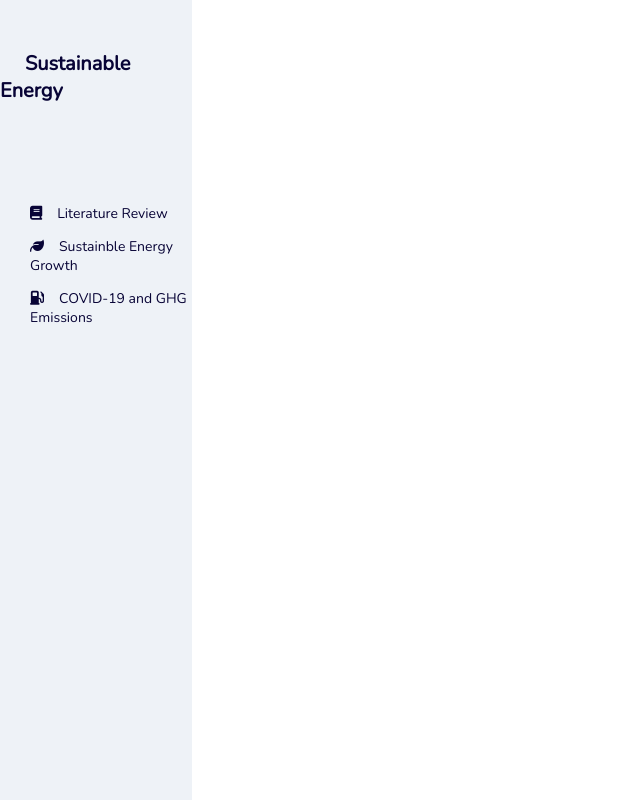
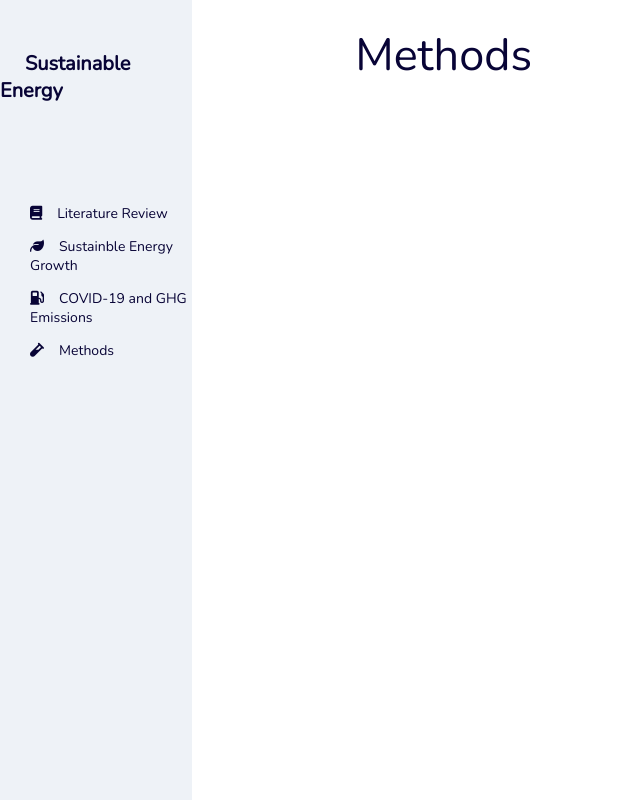
Before and after one commit to Krakhra/data_dashboard, a React (Create React App) app: page /methods in a window 1280 px wide. Shown: the whole page, without its empty margins (0-640 px from the left). Built offline with nearby package versions, Linux system fonts and the light colour scheme.

Commit message:
added methods to side panel and app

```diff
--- a/src/components/App.js
+++ b/src/components/App.js
@@ -19,6 +19,7 @@ const App = () => (
           <Route path="/literature" exact component={LiteratureReivew} />
           <Route path="/growth" exact component={Growth} />
           <Route path="/question-two" exact component={QuestionTwo} />
+          <Route path="/methods" exact component={Methods}/>
         </Switch>
       </Router>
     </div>
--- a/src/components/methods/Methods.css
+++ b/src/components/methods/Methods.css
@@ -0,0 +1,6 @@
+.methodsTitleContainer{
+  font-size: 45px;
+  color: rgb(8, 4, 54);
+  margin-left:15%;
+  padding-top:25px;
+}
--- a/src/components/methods/Methods.js
+++ b/src/components/methods/Methods.js
@@ -1,9 +1,12 @@
 import React from 'react';
 import './Methods.css'
+import PageContainer from '../pageContainer/PageContainer'
 
 const Methods = () =>(
-  <div>
-    test
+  <div className = "methods">
+    <div className = "methodsTitleContainer">
+      Methods
+    </div>
   </div>
 );
 
--- a/src/components/sidePanel/SidePanel.js
+++ b/src/components/sidePanel/SidePanel.js
@@ -28,6 +28,12 @@ const SidePanel = () => (
           COVID-19 and GHG Emissions
         </a>
       </p>
+      <p className="navLinkSpacing">
+        <i className="fas fa-vial"></i>
+        <a className="navLinkStyle" href="/methods">
+          Methods
+        </a>
+      </p>
     </div>
   </div>
 );
```
